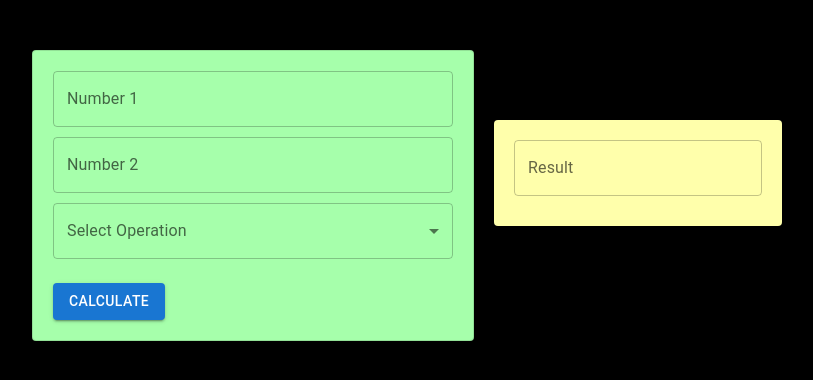
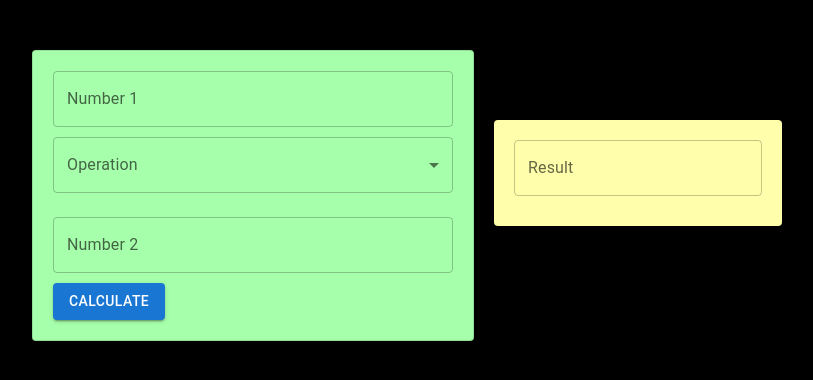
Before and after one commit to divy1607/simple-calculator-app, a React (Vite) app in the folder client/frontend/: page / in a window 1280 px wide. Shown: the top 380 px of the page, without its empty margins (233-1046 px from the left). Built offline with nearby package versions, Linux system fonts and the light colour scheme.

Commit message:
added exponential functionality

```diff
--- a/client/frontend/src/App.jsx
+++ b/client/frontend/src/App.jsx
@@ -47,18 +47,8 @@ function App() {
               label="Number 1"
               variant="outlined"
             />
-            <TextField
-              style={{ marginBottom: 10 }}
-              onChange={(e) => {
-                setNum2(e.target.value)
-              }}
-              fullWidth={true}
-              label="Number 2"
-              variant="outlined"
-            />
-            <br />
             <FormControl fullWidth>
-              <InputLabel id="demo-simple-select-label">Select Operation</InputLabel>
+              <InputLabel id="demo-simple-select-label">Operation</InputLabel>
               <Select
                 labelId="demo-simple-select-label"
                 id="demo-simple-select"
@@ -72,10 +62,22 @@ function App() {
                 <MenuItem value="sub">-</MenuItem>
                 <MenuItem value="mul">*</MenuItem>
                 <MenuItem value="div">/</MenuItem>
+                <MenuItem value="pow">^</MenuItem>
               </Select>
             </FormControl>
             <br />
             <br />
+            <TextField
+              style={{ marginBottom: 10 }}
+              onChange={(e) => {
+                setNum2(e.target.value)
+              }}
+              fullWidth={true}
+              label="Number 2"
+              variant="outlined"
+            />
+            <br />
+
             <Button
             style = {{
               display: "flex",
```
Also changed, not shown: 1 other file (tests, documents, lock files or other folders).
